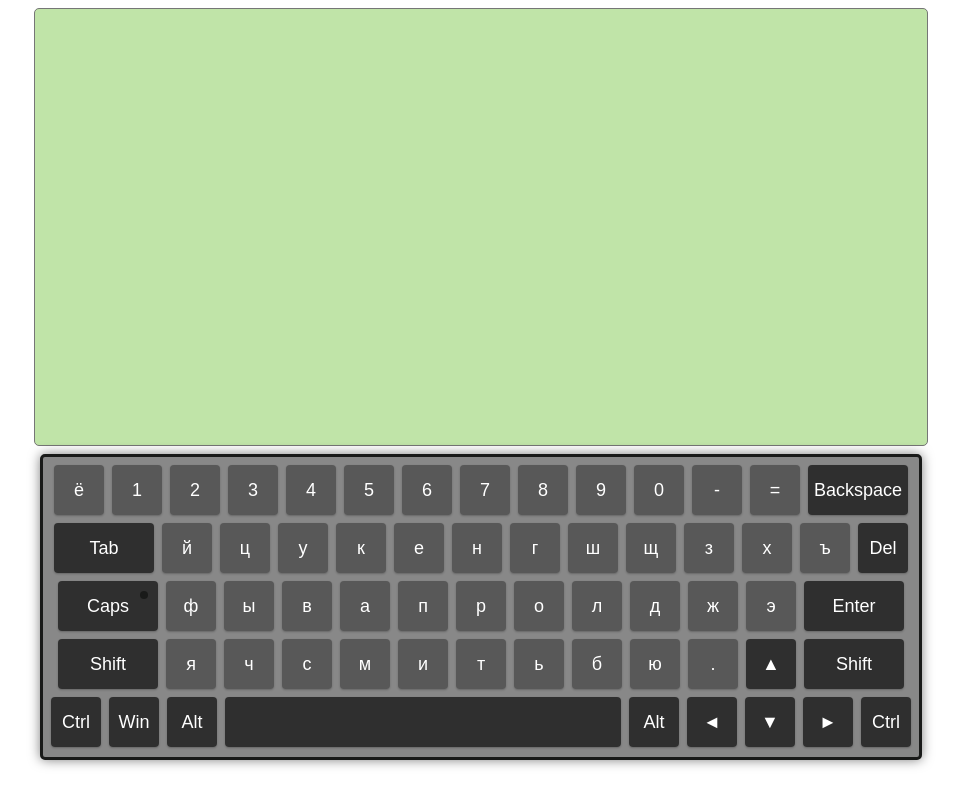
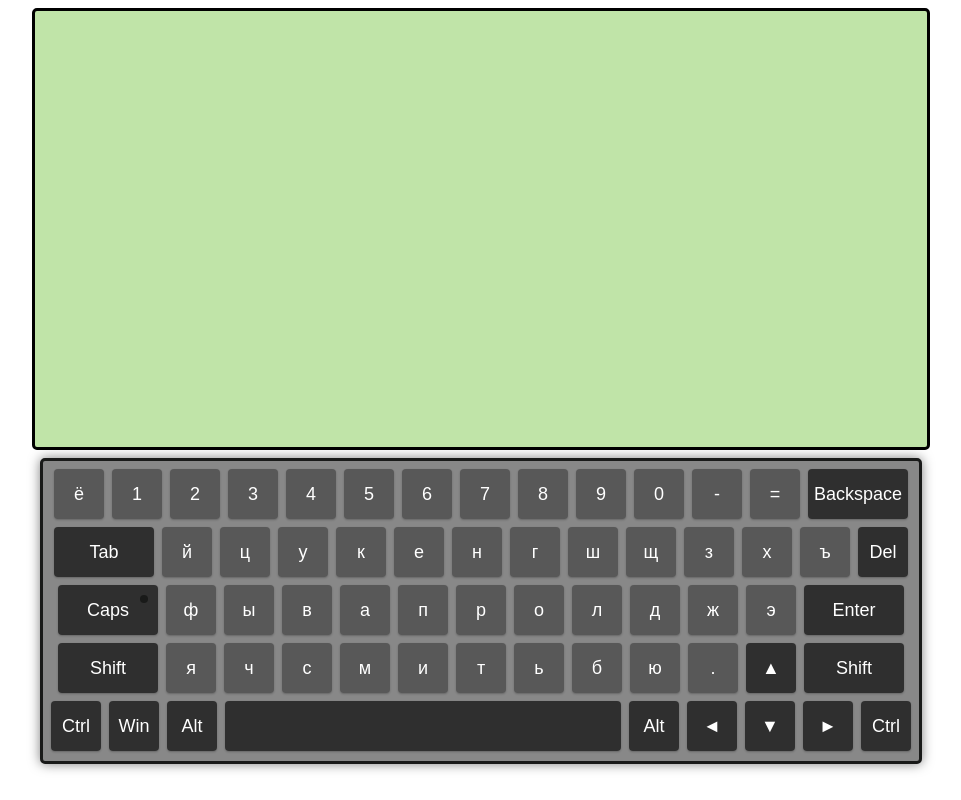
Before and after one commit to aapanasov/virtual-keyboard, a website: page index.html in a window 1280 px wide. Shown: the whole page, without its empty margins (159-1120 px from the left). Drawn offline with Linux system fonts and the light colour scheme.

Commit message:
fix: fix textarea focused style

```diff
--- a/style.scss
+++ b/style.scss
@@ -4,11 +4,12 @@ textarea {
     height: 420px;
     resize: none;
     margin: 0 auto;
+    border: 3px solid black;
     border-radius: 5px;
     background-color: #c0e4a8;
     padding: 8px;
     margin-bottom: 8px;
-    font-size: larger;
+    font-size: xx-large;
     font-family: monospace;
 }
 
```
Also changed, not shown: style.css, 1 other file.
